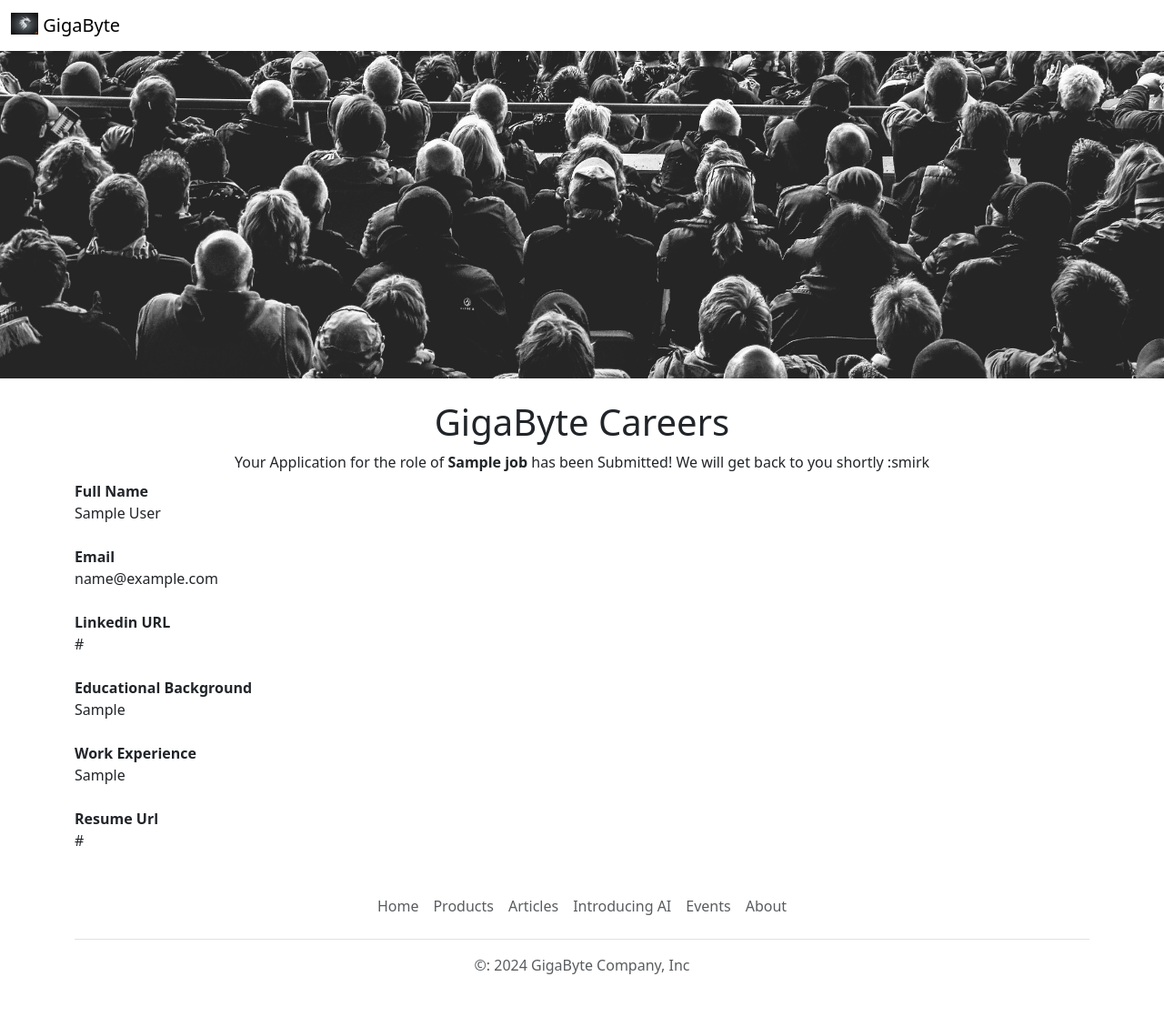
After one commit to TheBearguy/GigaByte-Careers-Website, a Flask app: template templates/application_submitted.html in a window 1280 px wide. The commit adds this page. Shown: the whole page at 91% size. Run offline with Flask 3, Linux system fonts and the light colour scheme; the template is opened without the code that fills it: most values are stand-ins (such as "Sample title", 1, 10 or a date in 2020).

Commit message:
store applications in database

```diff
--- a/app.py
+++ b/app.py
@@ -1,5 +1,5 @@
 from flask import Flask, render_template,jsonify, request
-from database import load_jobs_from_db, load_job_from_db
+from database import load_jobs_from_db, load_job_from_db, add_application_to_db
 
 
 app = Flask(__name__)
@@ -29,9 +29,16 @@ def show_job(id):
         return "Not Found", 404
     return render_template('jobpage.html', job = job)
 
-@app.route("/job/<id>/apply")
+@app.route("/job/<id>/apply", methods=['post'])
 def apply_to_job(id):
-    data = request.args
+    data = request.form
+    job = load_job_from_db(id)
+    add_application_to_db(id, data)
+    #store this in db
+    #give an acknowledgement
+    return render_template('application_submitted.html',
+                           application=data,
+                           job = job)
 
 
 
--- /dev/null
+++ b/templates/application_submitted.html
@@ -0,0 +1,46 @@
+<!DOCTYPE html>
+<html lang="en">
+<head>
+    <meta charset="UTF-8">
+    <meta name="viewport" content="width=device-width, initial-scale=1.0">
+    {% include 'bootstrap.html' %}
+    <title>Application Submitted</title>
+</head>
+<body>
+    {% include 'nav.html' %}
+    {% include 'banner.html' %}
+
+    <div class="container">
+        <h1 class="text-center mb-2 mt-2">GigaByte Careers</h1>
+        <p class="text-center mb-2 mt-2">Your Application for the role of <b>{{job['title']}}</b> has been Submitted!
+            We will get back to you shortly :smirk
+        </p>
+        <b class="mb-0">Full Name</b>
+    <div class="mb-4">
+        {{application['full_name']}}
+    </div>
+    <b>Email</b>
+    <div class="mb-4">
+        {{application['email']}}
+    </div class="mb-4">
+    <b>Linkedin URL</b>
+    <div class="mb-4">
+        {{application['linkedin_url']}}
+    </div>
+    <b>Educational Background</b>
+    <div class="mb-4">
+        {{application['educational_background']}}
+    </div>
+    <b>Work Experience</b>
+    <div class="mb-4">
+        {{application['work_experience']}}
+    </div>
+    <b>Resume Url</b>
+    <div class="mb-4">
+        {{application['resume_url']}}
+    </div>
+    </div>
+
+    {% include 'footer.html' %}
+</body>
+</html>
```
Also changed, not shown: database.py (+15 -0 lines), templates/application_form.html (+14 -2 lines).
